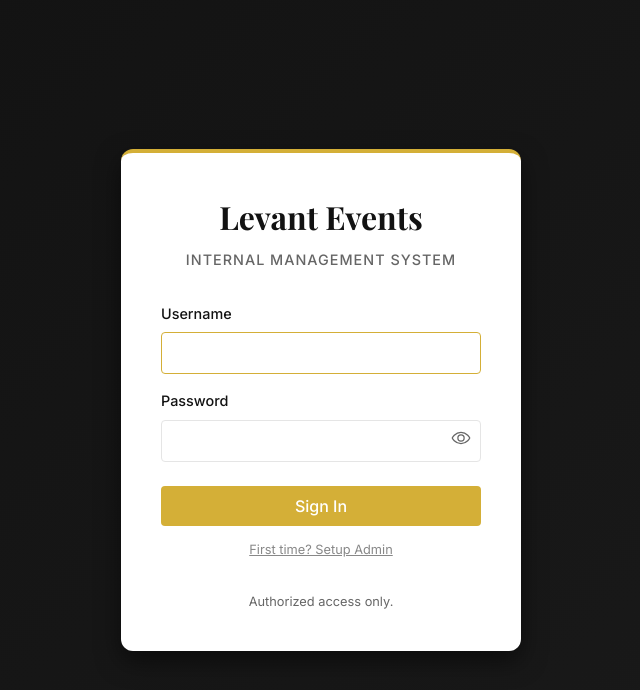
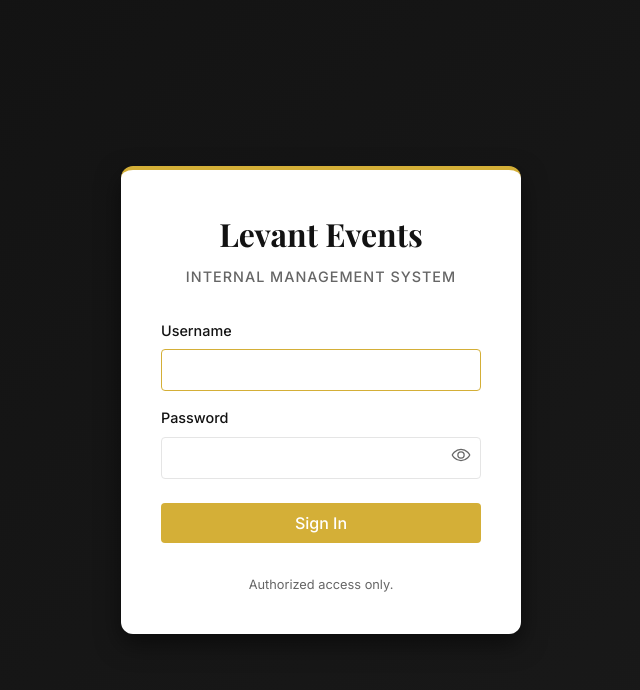
Before and after one commit to abdallahbarakat69/levant-events, a React (Vite) app: page /#/login in a window 1280 px wide. Shown: the top 690 px of the page, without its empty margins (319-959 px from the left). Built offline with nearby package versions, Linux system fonts and the light colour scheme.

Commit message:
chore: remove setup button and fix logout flow

```diff
--- a/src/components/Sidebar.jsx
+++ b/src/components/Sidebar.jsx
@@ -24,8 +24,8 @@ const Sidebar = () => {
         fetchUser();
     }, []);
 
-    const handleLogout = () => {
-        authService.logout();
+    const handleLogout = async () => {
+        await authService.logout();
         navigate('/login');
     };
 
--- a/src/pages/Login.jsx
+++ b/src/pages/Login.jsx
@@ -30,7 +30,7 @@ const Login = () => {
             navigate('/');
         } catch (err) {
             console.error(err);
-            setError('Invalid credentials. Please check your username/password.');
+            alert(`Connection Error: ${err.message}\nHint: Check your internet or ad-blockers.`);
         }
     };
 
@@ -83,29 +83,6 @@ const Login = () => {
                         <Button type="submit" variant="primary" style={{ width: '100%' }}>
                             Sign In
                         </Button>
-                        <div style={{ marginTop: '10px', textAlign: 'center' }}>
-                            <button
-                                type="button"
-                                onClick={async () => {
-                                    if (window.confirm("Initialize System? This will create the 'admin' user.")) {
-                                        try {
-                                            await authService.addUser({
-                                                username: 'admin',
-                                                password: 'password',
-                                                name: 'System Admin',
-                                                role: 'admin'
-                                            });
-                                            alert("Admin user created! You can now login.");
-                                        } catch (e) {
-                                            alert("Error: " + e.message);
-                                        }
-                                    }
-                                }}
-                                style={{ background: 'none', border: 'none', color: '#888', cursor: 'pointer', fontSize: '0.8rem', textDecoration: 'underline' }}
-                            >
-                                First time? Setup Admin
-                            </button>
-                        </div>
                     </div>
                 </form>
 
```
